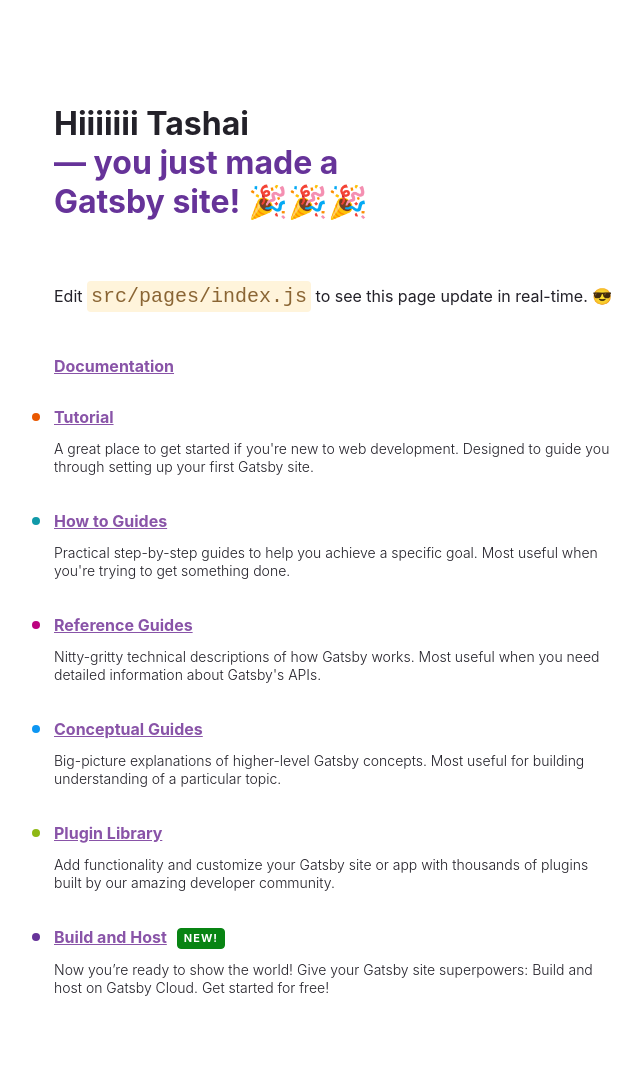
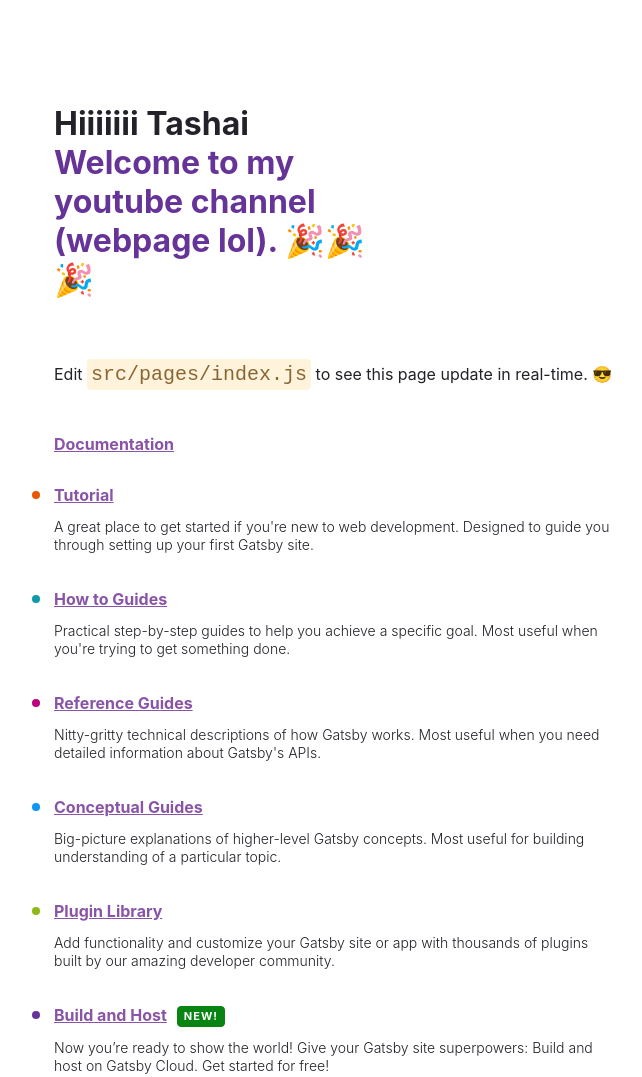
Before and after one commit to PersianBlue/my-first-gatsby-site, a Gatsby site: page / in a window 1280 px wide. Shown: the top 1077 px of the page, without its empty margins (50-692 px from the left). Built offline with nearby package versions, Linux system fonts and the light colour scheme; Gatsby itself is replaced by a stand-in of ours.

Commit message:
update index.js
More playing around

```diff
--- a/src/pages/index.js
+++ b/src/pages/index.js
@@ -133,7 +133,7 @@ const IndexPage = () => {
       <h1 style={headingStyles}>
         Hiiiiiii Tashai
         <br />
-        <span style={headingAccentStyles}>— you just made a Gatsby site! </span>
+        <span style={headingAccentStyles}>Welcome to my youtube channel (webpage lol). </span>
         <span role="img" aria-label="Party popper emojis">
           🎉🎉🎉
         </span>
```
